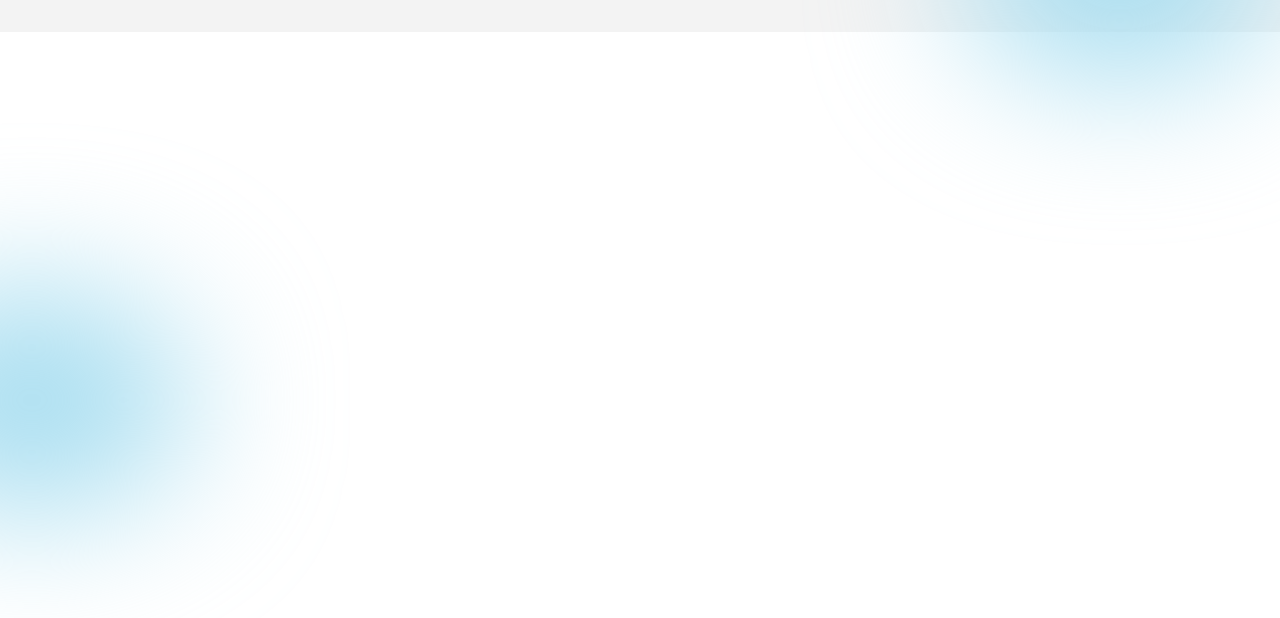
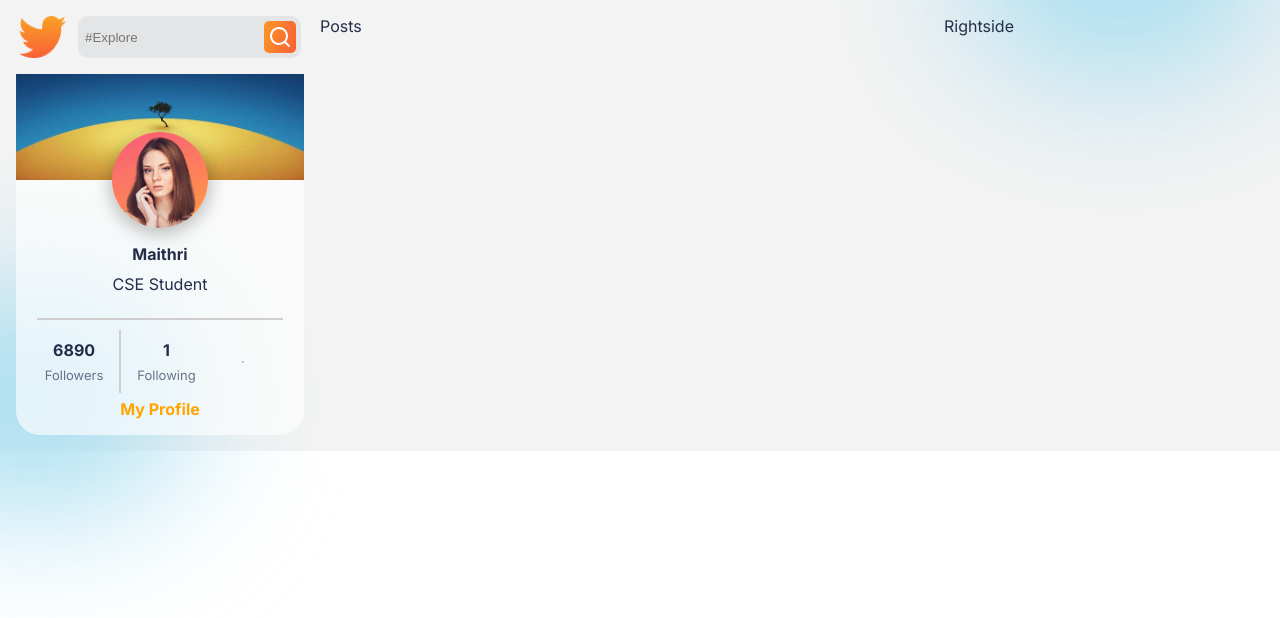
Before and after one commit to Garima-8604/GAM-network, a React (Create React App) app: page / in a window 1280 px wide. Shown: the top 618 px of the page. Built offline with nearby package versions, Linux system fonts and the light colour scheme; a web font is replaced by a local one.

Commit message:
Added ProfileCard and some components

```diff
--- a/src/App.js
+++ b/src/App.js
@@ -1,9 +1,11 @@
 import "./App.css"
+import Home from "./pages/home/Home";
 function App() {
   return (
     <div className="App">
         <div className="blur" style={{top: '-18%', right: '0'}}></div>
         <div className="blur" style={{top: '36%', left: '-8rem'}}></div>
+        <Home/>
     </div>
   );
 }
--- /dev/null
+++ b/src/components/LogoSearch/LogoSearch.css
@@ -0,0 +1,31 @@
+.LogoSearch{
+    display: flex;
+    gap: 0.75rem;
+}
+
+.Search{
+    display: flex;
+    background-color: var(--inputColor);
+    border-radius: 10px;
+    padding: 5px;
+}
+
+.Search>input{
+    background-color: transparent;
+    border: none;
+    outline: none;
+}
+
+.s-icon{
+    display: flex;
+    align-items: center;
+    justify-content: center;
+    background: linear-gradient(106.23deg, #f99827, #f95f35 100%);
+    border-radius: 5px;
+    padding: 4px;
+    color: white;
+}
+
+.s-icon:hover{
+    cursor: pointer;
+}
--- /dev/null
+++ b/src/components/LogoSearch/LogoSearch.jsx
@@ -0,0 +1,20 @@
+import React from 'react'
+import Logo from '../../img/logo.png'
+import {UilSearch} from '@iconscout/react-unicons'
+import './LogoSearch.css'
+
+const LogoSearch = () => {
+  return (
+    <div className="LogoSearch">
+        <img src={Logo} alt=""/>
+        <div className="Search">
+          <input type="text" placeholder='#Explore'/>
+          <div className="s-icon">
+            <UilSearch/>
+          </div>
+        </div>
+    </div>
+  )
+}
+
+export default LogoSearch
--- /dev/null
+++ b/src/components/ProfileCard/ProfileCard.css
@@ -0,0 +1,93 @@
+.ProfileCard{
+    border-radius: 1.5rem;
+    display: flex;
+    flex-direction: column;
+    position: relative;
+    gap: 1rem;
+    overflow-x: clip;
+    background: var(--cardColor);
+}
+
+.ProfileImages{
+    position: relative;
+    display: flex;
+    flex-direction: column;
+    align-items: center;
+    justify-content: center;
+}
+
+.ProfileImages>img:nth-of-type(1){
+    width: 100%;
+}
+
+.ProfileImages>img:nth-of-type(2){
+    width: 6rem;
+    border-radius: 50%;
+    position: absolute;
+    bottom: -3rem;
+    box-shadow: var(--profileShadow);
+}
+
+
+.ProfileName{
+    display: flex;
+    flex-direction: column;
+    align-items: center;
+    margin-top: 3rem;
+    gap: 10px;
+}
+
+.ProfileName>span:nth-of-type(1){
+    font-weight: bold;
+}
+
+.followStatus{
+    display: flex;
+    flex-direction: column;
+    align-items: center;
+    justify-content: center;
+    gap: 0.75rem;
+}
+
+.followStatus>hr{
+    width: 85%;
+    border: 1px solid var(--hrColor);
+}
+
+.followStatus>div{
+    display: flex;
+    gap: 1rem;
+    width: 80%;
+    justify-content: space-around;
+    align-items: center;
+}
+
+.follow{
+    display: flex;
+    flex-direction: column;
+    gap: 0.4rem;
+    align-items: center;
+    justify-content: center;
+}
+
+.follow > span:nth-of-type(1){
+    font-weight: bold;
+}
+
+.follow>span:nth-of-type(2){
+    color: var(--gray);
+    font-size: 13px;
+}
+
+.vl{
+    height: 150%;
+    border-left: 2px solid var(--hrColor);
+}
+
+.ProfileCard>span{
+    font-weight: bold;
+    color: orange;
+    align-self: center;
+    margin-bottom: 1rem;
+    cursor: pointer;
+}
--- /dev/null
+++ b/src/components/ProfileCard/ProfileCard.jsx
@@ -0,0 +1,41 @@
+import React from 'react'
+import Cover from '../../img/cover.jpg'
+import Profile from '../../img/profileImg.jpg'
+import './ProfileCard.css'
+
+const ProfileCard = () => {
+  return (
+    <div className="ProfileCard">
+        <div className="ProfileImages">
+            <img src={Cover} alt=""/>
+            <img src={Profile} alt=""/>
+        </div>
+
+        <div className="ProfileName">
+            <span>Maithri</span>
+            <span>CSE Student</span>
+        </div>
+
+        <div className="followStatus">
+            <hr />
+            <div>
+                <div className="follow">
+                <span>6890</span>
+                <span>Followers</span>
+            </div>
+            <div className="vl"> </div>
+            <div className="follow">
+                <span>1</span>
+                <span>Following</span>
+            </div>
+            <hr />
+        </div>
+        </div>
+        <span>
+            My Profile
+        </span>
+    </div>
+  )
+}
+
+export default ProfileCard
--- /dev/null
+++ b/src/components/profileSide/ProfileSide.css
@@ -0,0 +1,7 @@
+.ProfileSide{
+    display: flex;
+    flex-direction: column;
+    gap: 1rem;
+    align-items: center;
+    overflow: auto;
+}
--- /dev/null
+++ b/src/components/profileSide/ProfileSide.jsx
@@ -0,0 +1,15 @@
+import React from 'react'
+import LogoSearch from '../LogoSearch/LogoSearch'
+import ProfileCard from '../ProfileCard/ProfileCard'
+import "./ProfileSide.css"
+
+const ProfileSide = () => {
+  return (
+    <div className="ProfileSide">
+        <LogoSearch/>
+        <ProfileCard/>
+    </div>
+  )
+}
+
+export default ProfileSide
--- /dev/null
+++ b/src/pages/home/Home.css
@@ -0,0 +1,6 @@
+.Home{
+    position: relative;
+    display: grid;
+    grid-template-columns: 18rem auto 20rem;
+    gap: 1rem;
+}
--- /dev/null
+++ b/src/pages/home/Home.jsx
@@ -0,0 +1,15 @@
+import React from 'react'
+import ProfileSide from '../../components/profileSide/ProfileSide'
+import './Home.css'
+const Home = () => {
+  return (
+    <div className="Home">
+        <ProfileSide/>
+        <div className="postSide">Posts</div>
+        <div className="RightSide">Rightside</div>
+
+    </div>
+  )
+}
+
+export default Home
```
